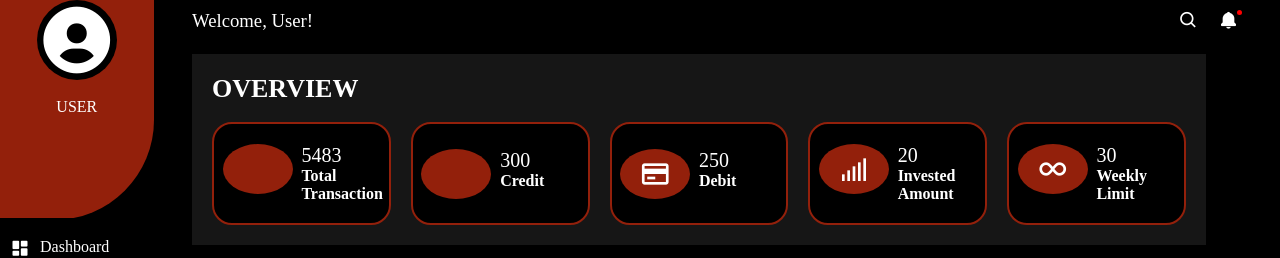
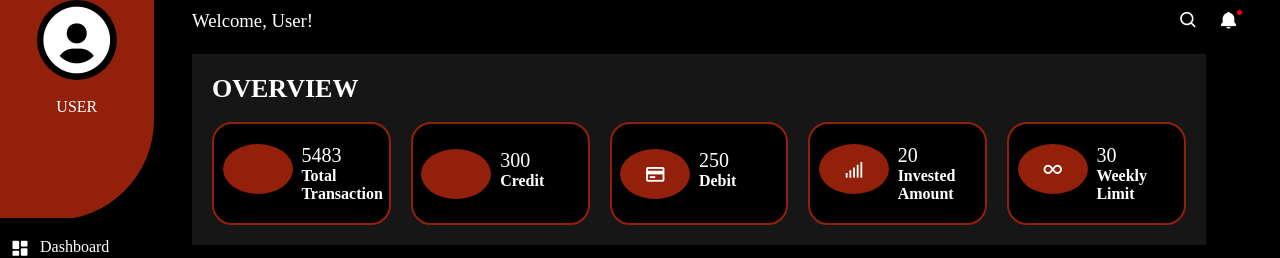
Before and after one commit to Lovethrech/personal-finance-manager, a Vue app: page / in a window 1280 px wide. Shown: the top 258 px of the page. Built offline with nearby package versions, Linux system fonts and the light colour scheme; some icons are missing.

Commit message:
...working on the landing0-page-overview container.

```diff
--- a/src/components/landing-page/LandingPageOverviewBoxIconCtn.vue
+++ b/src/components/landing-page/LandingPageOverviewBoxIconCtn.vue
@@ -25,7 +25,7 @@ const {boxIcon}=defineProps(['boxIcon']);
     height:100%;
     background-color: #93200B;
     color:#fff;
-    font-size:32px;
+    font-size:22px;
     border-radius:50%;
 }
 
```
